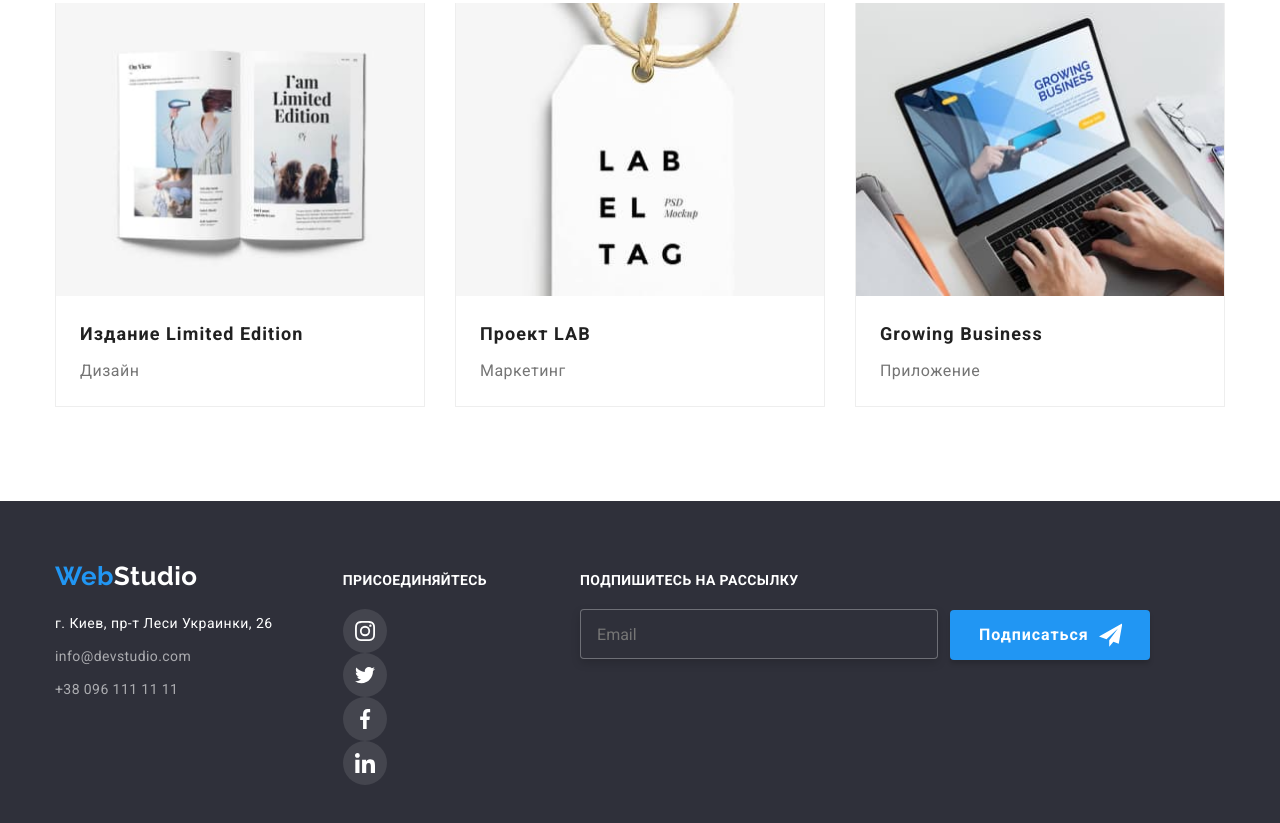
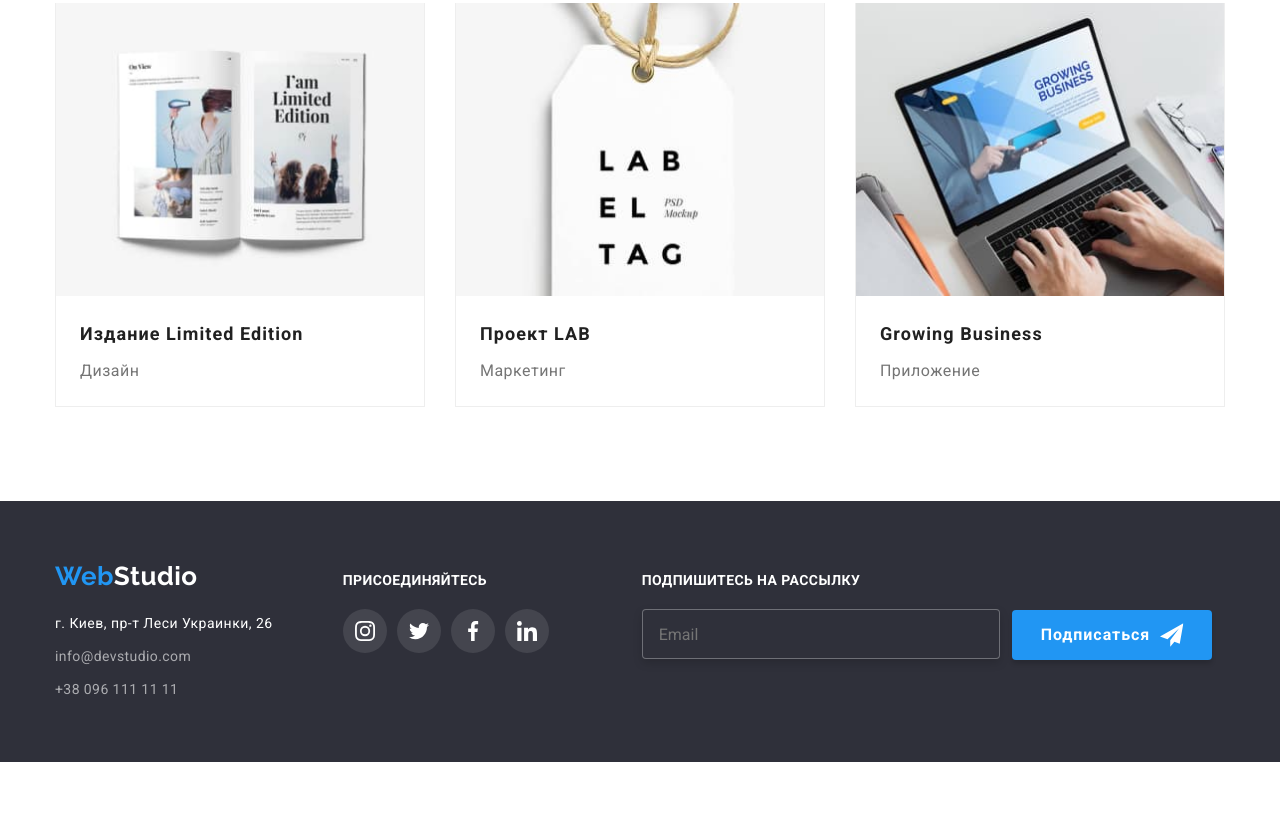
Before and after one commit to Gaydashleo/goit-markup-hw-07, a plain HTML site: page portfolio.html in a window 1280 px wide. Shown: the part 1130-1953 px from the top of the page. After the commit the page ends 1892 px from the top, so only its background shows below. Drawn offline with nearby package versions, Linux system fonts and the light colour scheme.

Commit message:
Footer portfolio

```diff
--- a/sass/layout/_footer.scss
+++ b/sass/layout/_footer.scss
@@ -76,8 +76,6 @@
   }
 }
 
-
-
 .footer-social-list__title {
   margin-bottom: 20px;
   font-family: Roboto;
@@ -97,16 +95,22 @@
   fill: var(--footer-social-list__icon-color);
 }
 
+.social-list {
+  display: flex;
+
+}
+
 .social-list__link {
   display: flex;
   align-items: center;
   justify-content: center;
   width: 44px;
   height: 44px;
-
-  background-color: rgba(255, 255, 255, 0.1);
   border-radius: 50%;
   transition: 250ms cubic-bezier(0.4, 0, 0.2, 1);
+  background-color: rgba(255, 255, 255, 0.1);
+
+
 
   &:hover .social-list__icon,
   &:focus .social-list__icon {
@@ -118,6 +122,11 @@
     background-color: var(--accent-color);
   }
 }
+
+.social-list__item:not(:last-child) {
+  margin-right: 10px;
+}
+
 
 .footer-contact-form__email {
   display: flex;
```
Also changed, not shown: css/portfolio.css, css/portfolio.min.css, 2 other files. Lines whose indentation alone changed are shown as unchanged.
